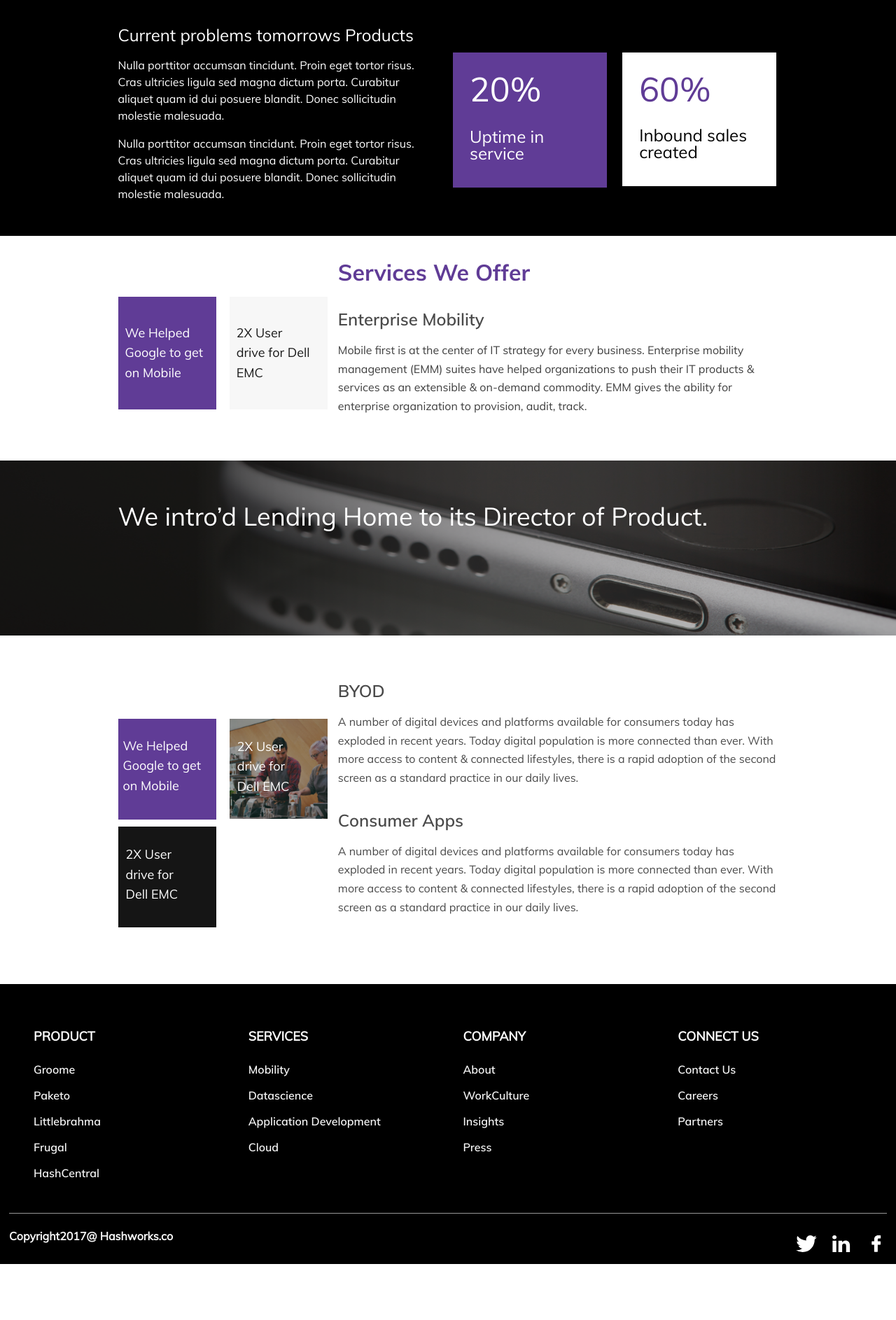
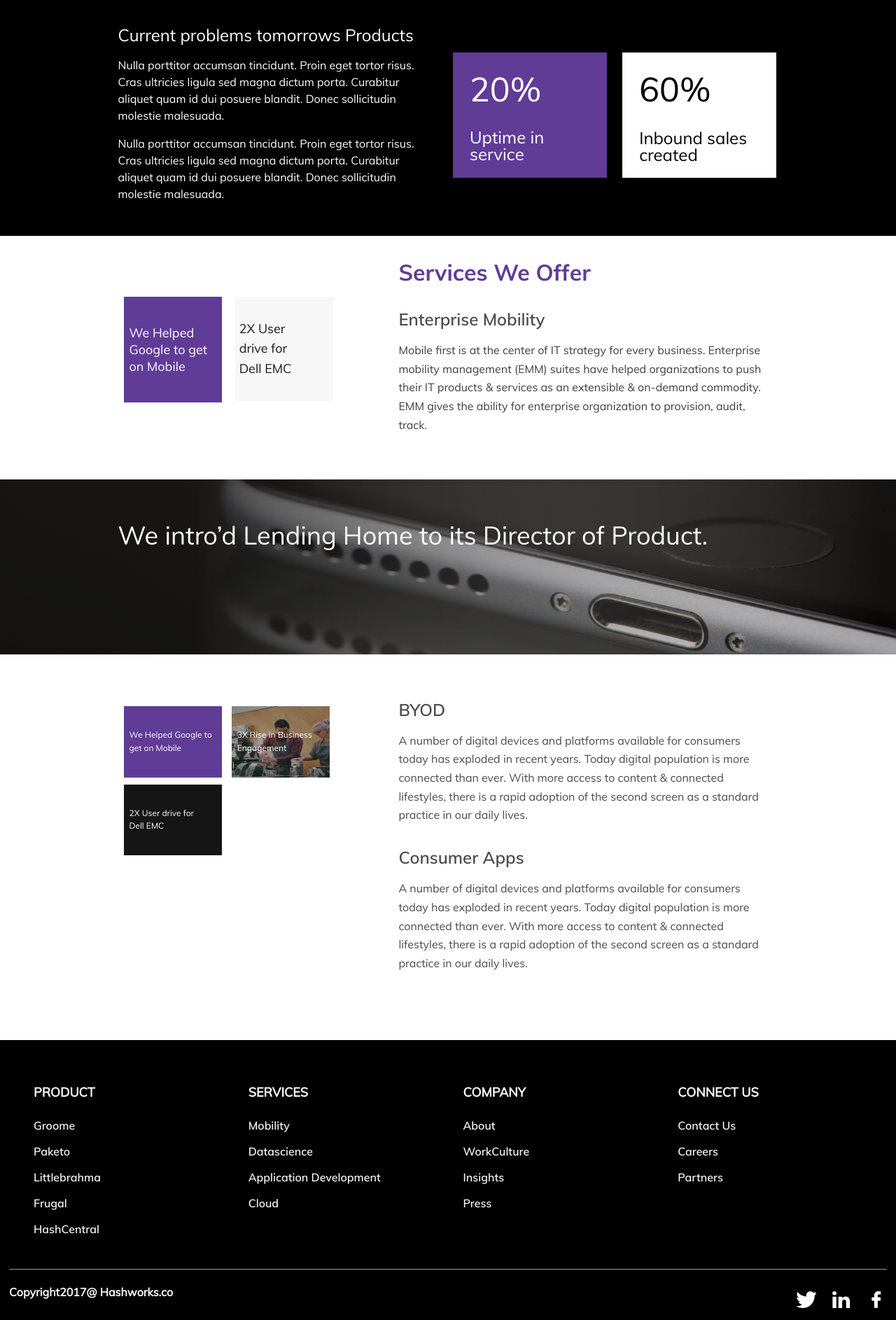
Before and after one commit to hashworks-code/hashworks_static, a Jekyll site: the page built from _pages/mobile.md, in a window 1280 px wide. Shown: the part 391-2277 px from the top of the page at 70% size. Built offline with Jekyll 4.4.1, drawn with Linux system fonts in a browser that asks for light colours; nearby versions of some CDN libraries; before the commit the page ends 2197 px from its top, so only the background shows below that.

Commit message:
mobile testing

```diff
--- a/_layouts/mobile.html
+++ b/_layouts/mobile.html
@@ -45,7 +45,7 @@
     <div class="mobile__container">
         <div class="mobile__mobility">
             <div class="row">
-            <div class="col-xs-12 col-sm-8 col-md-8 col-lg-8 last-sm last-md last-lg">
+            <div class="col-xs-12 col-sm-7 col-md-7 col-lg-7 last-sm last-md last-lg">
                 <h1>Services We Offer</h1>
                 <h2>Enterprise Mobility</h2>
                 <p>Mobile first is at the center of IT strategy for every business.
@@ -54,7 +54,7 @@
 
                 </p>
             </div>
-            <div class="col-xs-12 col-sm-4 col-md-4 col-lg-4">
+            <div class="col-xs-12 col-sm-5 col-md-5 col-lg-5">
                 <div class="mobile__div11">
                     <p>
                         We Helped Google to get on Mobile
@@ -82,7 +82,7 @@
     <div class="mobile__container">
         <div class="mobile__byod">
                 <div class="row">
-                <div class="col-xs-12 col-sm-8 col-md-8 col-lg-8 last-sm last-md last-lg">
+                <div class="col-xs-12 col-sm-7 col-md-7 col-lg-7 last-sm last-md last-lg">
                 <h1>BYOD</h1>
                 <p>A number of digital devices and platforms available for consumers today has exploded in recent years.
                     Today digital population is more connected than ever. With more access to content & connected lifestyles,
@@ -92,7 +92,7 @@
                             Today digital population is more connected than ever. With more access to content & connected lifestyles,
                              there is a rapid adoption of the second screen as a standard practice in our daily lives. </p>
             </div>
-            <div class="col-xs-12 col-sm-4 col-md-4 col-lg-4">
+            <div class="col-xs-12 col-sm-5 col-md-5 col-lg-5">
                     <div class="mobile__div111">
                         <p>
                             We Helped Google to get on Mobile
@@ -100,9 +100,9 @@
                     </div>
                     <div class="mobile__div112">
                             <p>
-                                 2X User
-                                    drive for
-                                    Dell EMC
+                                    3X Rise in
+                                    Business
+                                    Engagement
                                 </p>
                     </div>
                     <div class="mobile__div113">
--- a/_sass/_mobile.scss
+++ b/_sass/_mobile.scss
@@ -224,14 +224,30 @@
             margin-top: 22px;
             width: 160px;
             // height: 123px;
-            padding: 15px 10px 14px 27px;
+            padding: 5px 10px 14px 15px;
+            h2{
+                font-size: 36px;
+                padding-bottom: 12px;
+            }
+            p{
+                font-size: 18px;
+                padding-bottom: 11px;
+            }
         }
         &__div2 {
             margin-top: 22px;
             margin-left: 18px;
             width: 160px;
-            // height: 123px;
-            padding: 15px 10px 30px 27px;
+            padding: 4px 6px 0px 13px;
+            h2{
+                font-size: 36px;
+                color: #000000;
+               width: 119px;
+            }
+            p{
+                font-size: 18px;
+                padding-top: 16px;
+            }
         }
         &__mobility {
             margin: 33px 0 49px;
@@ -244,11 +260,18 @@
             }
         }
         &__div11 {
-            padding: 25px 20px 17px 7px;
-            margin: 55px 10px 0 0
+            padding: 23px 0px 18px 6px;
+            margin: 55px 10px 0 0;
+            p{
+                font-size: 13px ;
+            }
         }
         &__div12 {
             margin-top: 55px;
+            padding: 25px 35px 18px 6px;
+            p{
+                font-size: 13px ;
+            }
         }
         &__productImg{
 
@@ -271,17 +294,32 @@
              margin-left: 0;
             margin-right: 10px;
             margin-top: 10px;
-            padding: 25px 20px 0 7px;
+            padding: 18px 7px 18px 5px;
+            p{
+                font-size: 13px;
+                margin: 0px;
+            }
         }
         &__div112 {
             margin-top: 10px;
+            padding: 16px 0px 20px 6px;
+            p{
+                font-size: 13px;
+                margin: 0px;
+            }
         }
         &__div113 {
             margin-right: 10px;
+            padding: 20px 30px 18px 10px;
             margin-left: 0;
+            p{
+                font-size: 13px;
+                margin: 0px;
             }
         }
     }
+}
+
 
 @media only screen and (min-width: 1025px){
     .mobile{
@@ -307,25 +345,27 @@
         &__div1 {
             margin-top: 40px;
             width: 220px;
-            padding: 22px 10px 21px 24px;
+            padding: 22px 25px 21px 24px;
             h2 {
                 font-size: 48px;
                 padding-bottom: 26px;
             }
             p{
                 font-size: 24px !important;
+                padding: 1px 0px;
             }
         }
         &__div2 {
             margin-top: 40px;
             width: 220px;
-            padding: 22px 10px 21px 24px;
+            padding: 22px 25px 21px 24px;
             h2 {
                 font-size: 48px;
-                padding-bottom: 24px;
+                padding-bottom: 28px;
             }
             p{
                 font-size: 24px !important;
+                padding: 0px;
             }
         }
         &__mobility {
@@ -342,18 +382,23 @@
         }
         &__div11 {
             width: 140px;
-            padding: 38px 0px 38px 10px;
-            margin: 55px 15px 0 0;
+            margin: 55px 15px 0px 0;
+            padding: 0px;
             p{
                 font-size: 18px !important;
+                padding: 40px 9px 39px 8px;
+                width: 130px;
+                line-height: 1.33;
+                margin: 0px;
             }
         }
         &__div12 {
             // margin-top: 55px;
             width: 140px;
-            padding: 38px 25px 38px 10px;
+            padding:0px;
             p{
                 font-size: 18px !important;
+                padding: 32px 35px 32px 6px;
             }
         }
         &__productImg {
@@ -375,26 +420,40 @@
             }
         }
         &__div111 {
+            margin-left: 0;
+            margin-right: 10px;
+            margin-top: 10px;
+            padding: 32px 9px 32px 8px;
             width: 140px;
-            margin: 55px 15px 0 0;
-            padding-bottom: 2px;
            p{
-                font-size: 18px !important;
+               font-size: 18px;
+               margin: 0px;
            }
        }
        &__div112 {
+        margin-left: 0;
+        margin-right: 10px;
+        margin-top: 10px;
+        padding: 32px 9px 32px 8px;
         width: 140px;
-            margin: 55px 0 0 0;
            p{
-                font-size: 18px !important;
-            };
+               font-size: 18px;
+               margin: 0px;
+           }
        }
        &__div113 {
+        margin-left: 0;
+        margin-right: 10px;
+        margin-top: 10px;
+        padding: 32px 30px 32px 8px;
         width: 140px;
            p{
-                font-size: 18px !important;
+               font-size: 18px;
+               margin: 0px;
            }
        }
+
+
     }
 }
 
@@ -420,30 +479,34 @@
                 font-size: 18px;
             }
         }
+
         &__div1 {
             margin-top: 40px;
             width: 260px;
-            padding: 22px 10px 21px 24px;
+            padding: 18px 40px 33px 32px;
             h2 {
                 font-size: 48px;
-                padding-bottom: 26px;
+                padding-bottom: 32px;
             }
             p{
                 font-size: 32px !important;
+                padding: 1px 0px;
             }
         }
         &__div2 {
             margin-top: 40px;
             width: 260px;
-            padding: 22px 10px 21px 24px;
+            padding: 18px 20px 33px 32px;
             h2 {
                 font-size: 48px;
-                padding-bottom: 24px;
+                padding-bottom: 32px;
             }
             p{
                 font-size: 32px !important;
+                padding: 0px;
             }
         }
+
         &__mobility {
             margin: 32px 0 82px;
             h1 {
@@ -461,20 +524,24 @@
         }
         &__div11 {
             width: 170px;
-            padding: 38px 0px 38px 10px;
-            margin: 55px 15px 0 0;
+            margin: 135px 30px 0px 0px;
+            padding: 0px;
             p{
                 font-size: 24px !important;
-                margin-left: 0 !important;
+                padding: 46px 9px 40px 9px;
+                width: 100%;
+                line-height: 1.33;
+                margin: 0px;
             }
         }
         &__div12 {
-            // margin-top: 55px;
             width: 170px;
-            padding: 38px 25px 38px 10px;
+            margin: 135px 15px 0px 0px;
+            padding: 0px;
             p{
                 font-size: 24px !important;
-                margin-left: 0 !important;
+                padding: 46px 35px 40px 6px;
+                line-height: 1.33;
             }
         }
         &__productImg {
@@ -497,29 +564,42 @@
                 margin-left: 10px;
             }
         }
+
         &__div111 {
+            margin-left: 0;
+            margin-right: 30px;
+            margin-top: 78px;
+            padding: 46px 9px 40px 8px;
             width: 170px;
-        padding-right: 0;
-        margin: 55px 15px 0 0;
            p{
-            font-size: 24px !important;
-            margin-left: 0 !important;
+               font-size: 24px;
+               margin: 0px;
+               line-height: 1.33;
            }
        }
        &__div112 {
+        margin-left: 0;
+        margin-right: 30px;
+        margin-top: 78px;
+        padding: 46px 9px 40px 8px;
         width: 170px;
-            // padding: 38px 25px 38px 10px;
            p{
-                font-size: 24px !important;
-                margin-left: 0 !important;
+               font-size: 24px;
+               margin: 0px;
+               line-height: 1.33;
            }
        }
        &__div113 {
+        margin-left: 0;
+        margin-right: 10px;
+        margin-top: 16px;
+        padding: 46px 9px 40px 8px;
         width: 170px;
-            // padding: 38px 25px 38px 10px;
            p{
-                font-size: 24px !important;
-                margin-left: 0 !important;
+            font-size: 24px;
+            margin: 0px;
+            line-height: 1.33;
+            padding-left: 15px;
            }
        }
     }
```
Also changed, not shown: 2 other files. Lines whose indentation alone changed are shown as unchanged.
